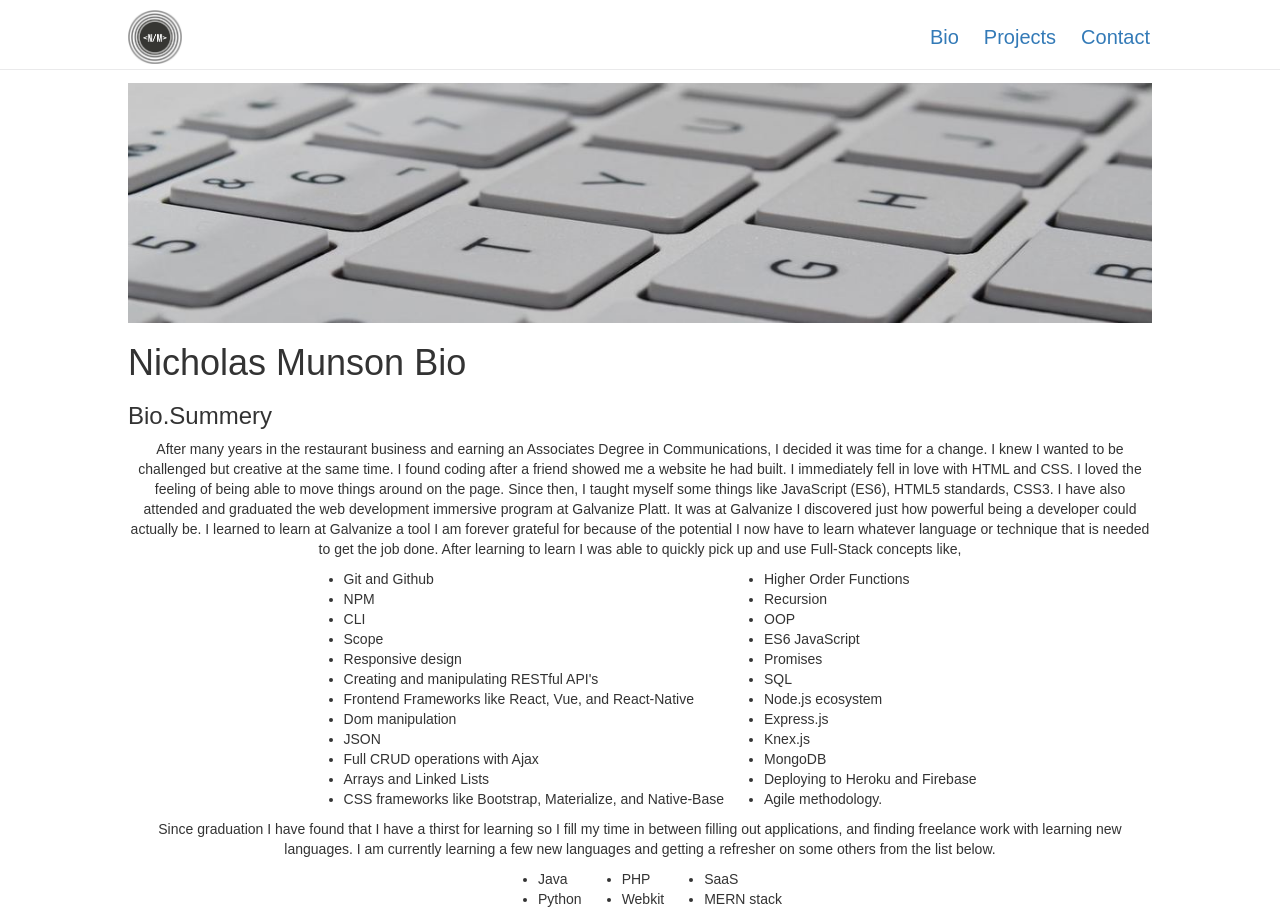
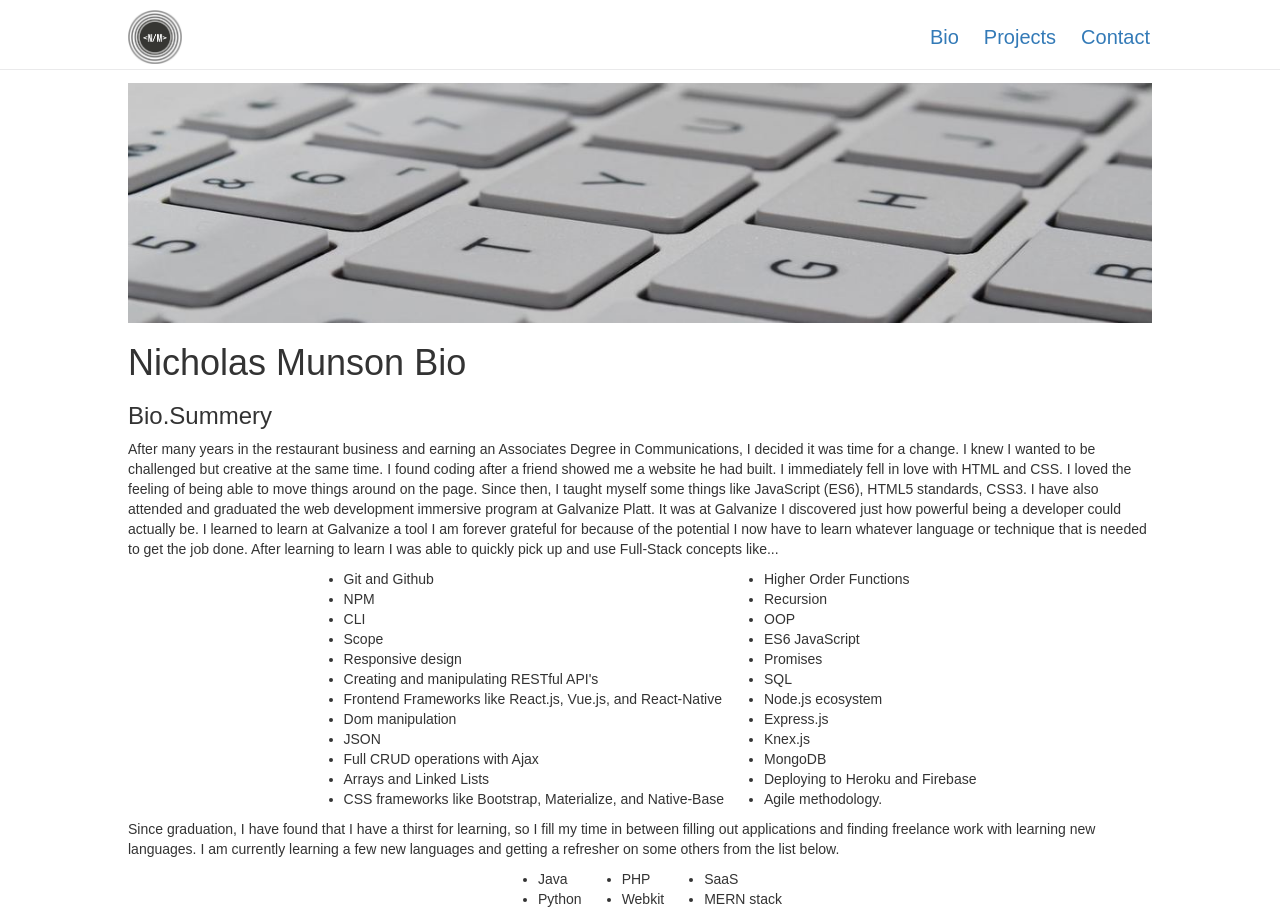
Before and after one commit to NicholasMunson/NicholasMunsonFullStackDevClient, a React (Create React App) app: page /Bio in a window 1280 px wide. Shown: the top 917 px of the page. Built offline with nearby package versions, Linux system fonts and the light colour scheme.

Commit message:
move all text to align left

```diff
--- a/src/components/About.js
+++ b/src/components/About.js
@@ -15,7 +15,7 @@ return(
         HTML5 standards, CSS3. I have also attended and graduated the web development immersive program
         at Galvanize Platt. It was at Galvanize I discovered just how powerful being a developer could actually be.
         I learned to learn at Galvanize a tool I am forever grateful for because of the potential I now have to learn whatever
-        language or technique that is needed to get the job done. After learning to learn I was able to quickly pick up and use Full-Stack concepts like,
+        language or technique that is needed to get the job done. After learning to learn I was able to quickly pick up and use Full-Stack concepts like...
         </p>
         <div className="concept-list">
             <ul>
@@ -25,7 +25,7 @@ return(
                 <li>Scope</li>
                 <li>Responsive design</li>
                 <li>Creating and manipulating RESTful API's</li>
-                <li>Frontend Frameworks like React, Vue, and React-Native</li>
+                <li>Frontend Frameworks like React.js, Vue.js, and React-Native</li>
                 <li>Dom manipulation</li>
                 <li>JSON</li>
                 <li>Full CRUD operations with Ajax</li>
@@ -48,8 +48,8 @@ return(
             </ul>
         </div>
         <p className="paragraph">
-        Since graduation I have found that I have a thirst for learning so I  fill my time in between
-        filling out applications, and finding freelance work with learning new languages.
+        Since graduation, I have found that I have a thirst for learning, so I fill my time in between
+        filling out applications and finding freelance work with learning new languages.
         I am currently learning a few new languages and getting a refresher on some others from the list below.
         </p>
         <div className="learning-list">
--- a/src/styles/about.css
+++ b/src/styles/about.css
@@ -3,7 +3,7 @@
 }
 
 .paragraph{
-    text-align: center;
+    text-align: left;
 }
 
 .concept-list {
```
